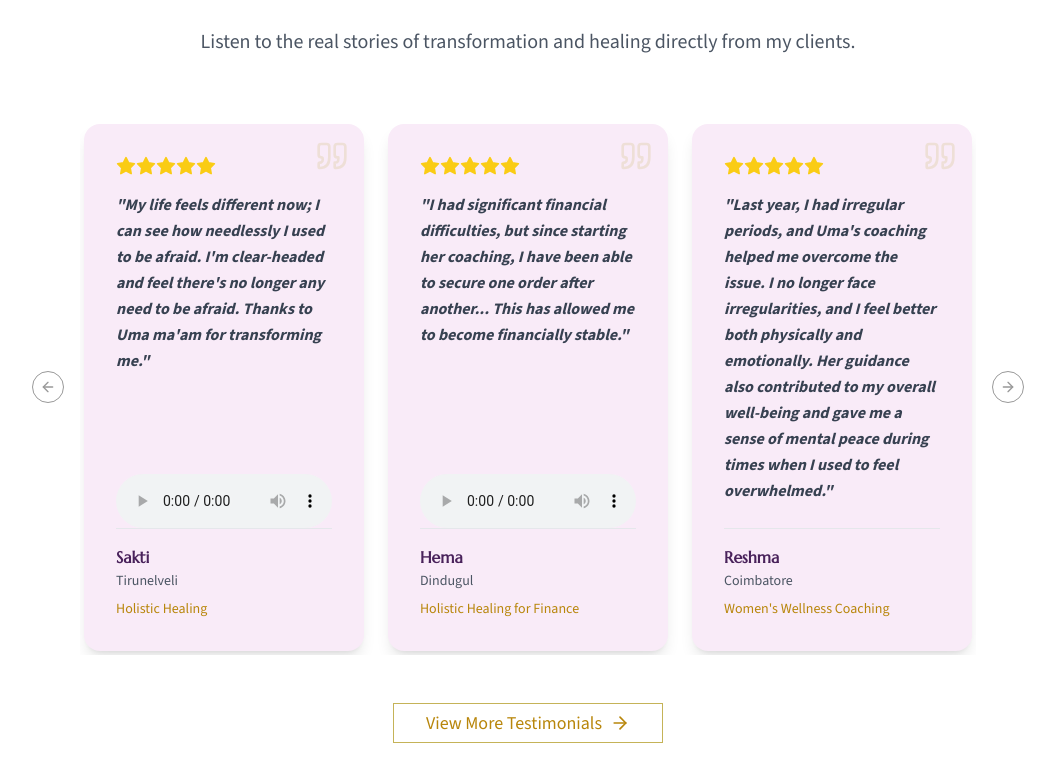
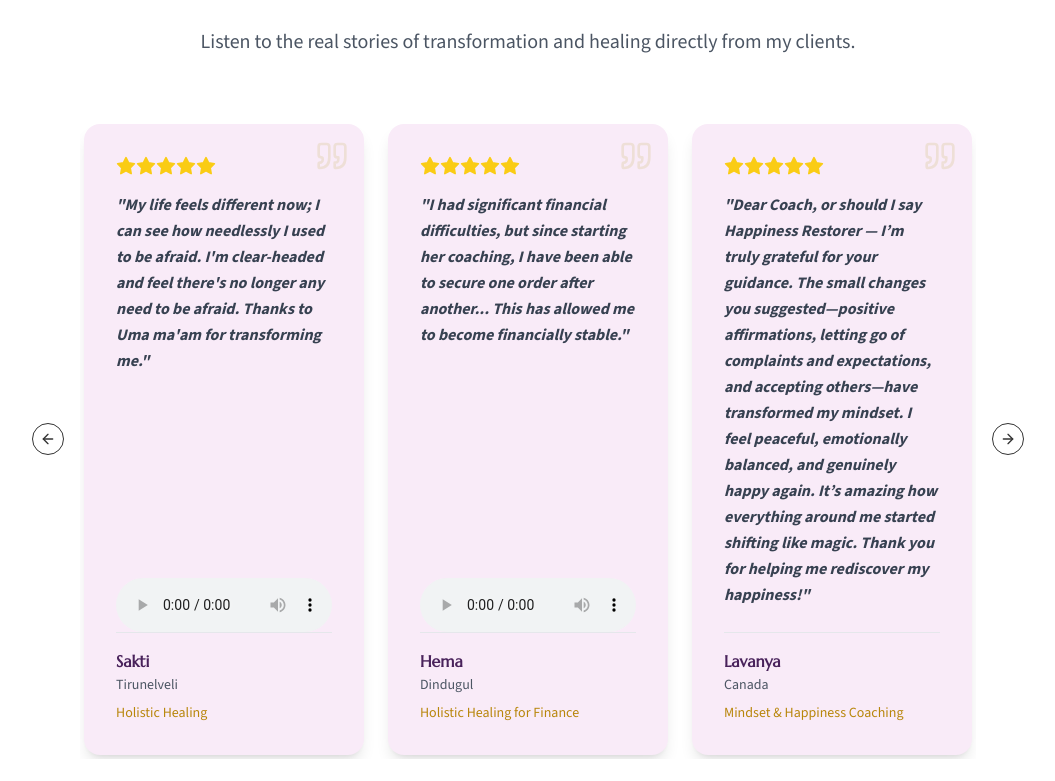
Before and after one commit to rameshkumark24/Umapandiyan, a React (Vite) app: page / in a window 1280 px wide. Shown: the part 1999-2780 px from the top of the page, without its empty margins (112-1167 px from the left). Built offline with nearby package versions, Linux system fonts and the light colour scheme.

Commit message:
Update Home.jsx

```diff
--- a/src/pages/Home.jsx
+++ b/src/pages/Home.jsx
@@ -27,6 +27,14 @@ const Home = () => {
       text: "I had significant financial difficulties, but since starting her coaching, I have been able to secure one order after another... This has allowed me to become financially stable.",
       treatment: "Holistic Healing for Finance",
       audioSrc: "https://audio.jukehost.co.uk/oEAX1CpCG5ilqYBmrfcWuAon8P8UziJO"
+    },
+    {
+      id: 1,
+      name: "Lavanya",
+      location: "Canada",
+      rating: 5,
+      text: "Dear Coach, or should I say Happiness Restorer — I’m truly grateful for your guidance. The small changes you suggested—positive affirmations, letting go of complaints and expectations, and accepting others—have transformed my mindset. I feel peaceful, emotionally balanced, and genuinely happy again. It’s amazing how everything around me started shifting like magic. Thank you for helping me rediscover my happiness!",
+      treatment: "Mindset & Happiness Coaching"
     },
     {
       id: 5,
```
